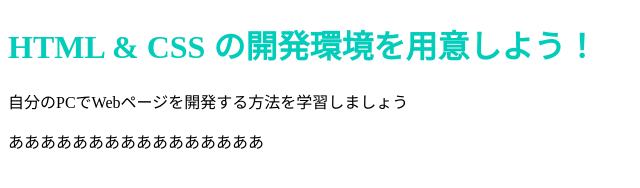
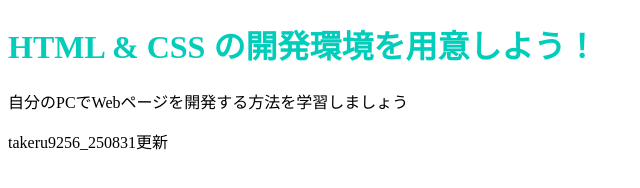
Before and after one commit to takeru9256/takeru9256.github.io, a plain HTML site: page index.html in a window 1280 px wide. Shown: the whole page, without its empty margins (0-640 px from the left). Drawn offline with Linux system fonts and the light colour scheme.

Commit message:
Update index.html

```diff
--- a/index.html
+++ b/index.html
@@ -8,6 +8,6 @@
   <body>
     <h1 class="title">HTML & CSS の開発環境を用意しよう！</h1>
     <p>自分のPCでWebページを開発する方法を学習しましょう</p>
-    <p>ああああああああああああああああ</p>
+    <p>takeru9256_250831更新</p>
   </body>
 </html>
```
